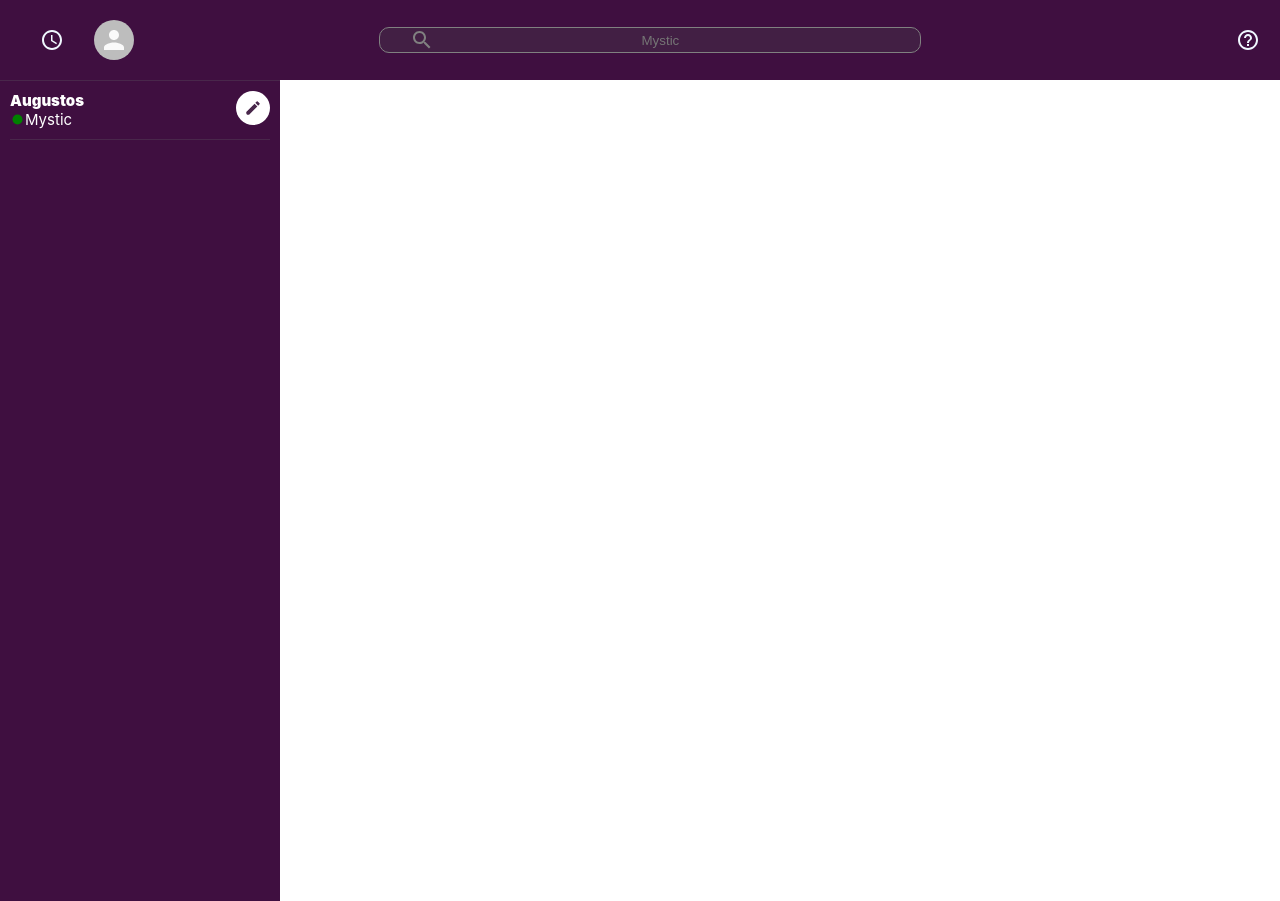
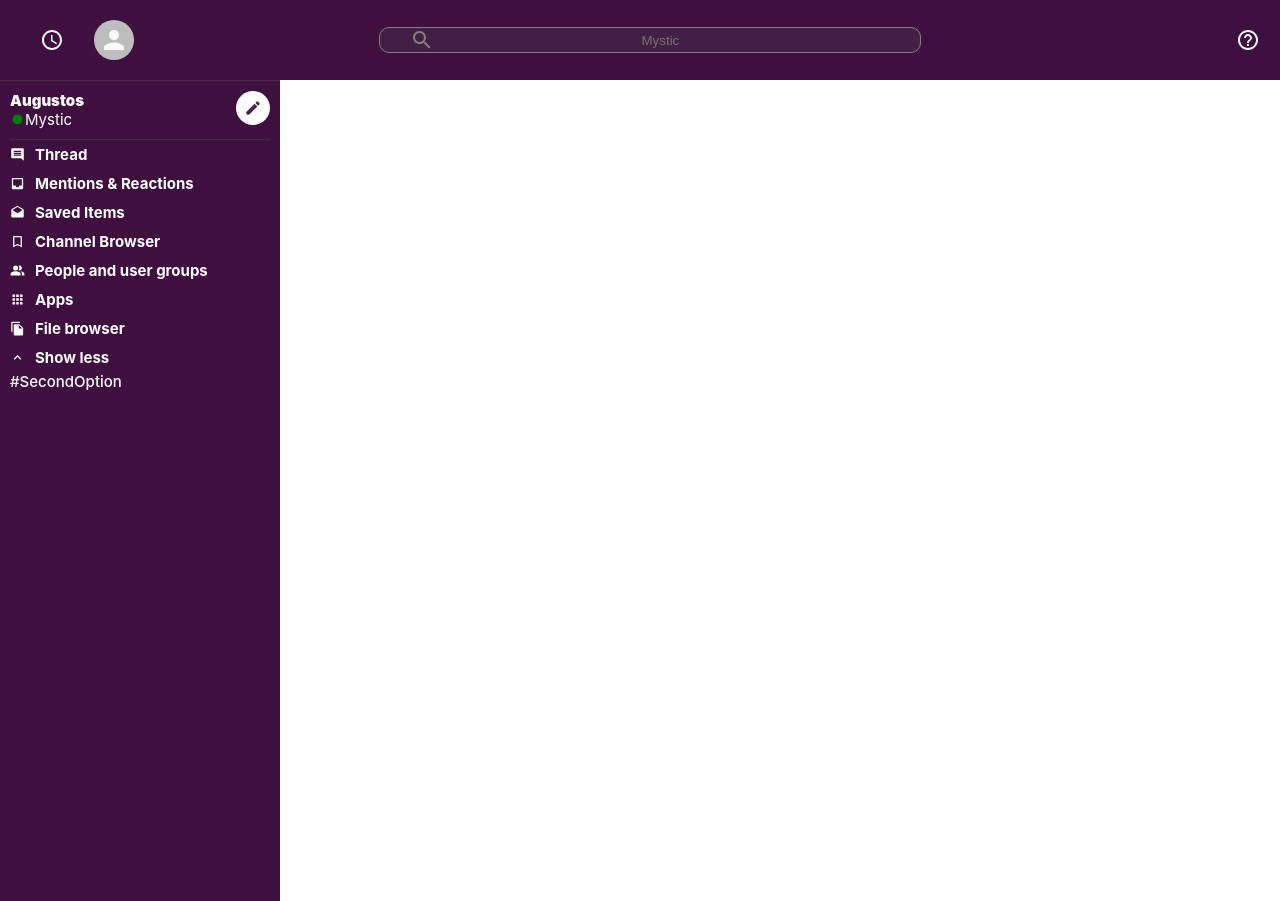
Before and after one commit to mystic001/slack_clone_react, a React (Create React App) app: page / in a window 1280 px wide. Built offline with nearby package versions, Linux system fonts and the light colour scheme.

Commit message:
adding icons

```diff
--- a/src/Sidebar.js
+++ b/src/Sidebar.js
@@ -2,6 +2,18 @@ import React from 'react'
 import "./Sidebar.css";
 import FiberManualRecordIcon from '@material-ui/icons/FiberManualRecord';
 import CreateIcon from '@material-ui/icons/Create';
+import SidebarOption from "./SidebarOption";
+import AccountBalanceIcon from '@material-ui/icons/AccountBalance';
+import CommentIcon from '@material-ui/icons/Comment';
+import InboxIcon from '@material-ui/icons/Inbox';
+import DraftsIcon from '@material-ui/icons/Drafts';
+import BookmarkBorderIcon from '@material-ui/icons/BookmarkBorder';
+import PeopleAltIcon from '@material-ui/icons/PeopleAlt';
+import AppsIcon from '@material-ui/icons/Apps';
+import FileCopyIcon from '@material-ui/icons/FileCopy';
+import ExpandLessIcon from '@material-ui/icons/ExpandLess';
+
+
 function Sidebar() {
     return (
         <div className = "sidebar">
@@ -17,6 +29,16 @@ function Sidebar() {
                 <CreateIcon/>
             </div>
 
+            <SidebarOption Iconname ={CommentIcon} title = "Thread"/>
+            <SidebarOption Iconname ={InboxIcon} title = "Mentions & Reactions"/>
+            <SidebarOption Iconname ={DraftsIcon} title = "Saved Items"/>
+            <SidebarOption Iconname ={BookmarkBorderIcon} title = "Channel Browser"/>
+            <SidebarOption Iconname ={PeopleAltIcon} title = "People and user groups"/>
+            <SidebarOption Iconname ={AppsIcon} title = "Apps"/>
+            <SidebarOption Iconname ={FileCopyIcon} title = "File browser"/>
+            <SidebarOption Iconname ={ExpandLessIcon} title = "Show less"/>
+
+            <SidebarOption title = "SecondOption"/>
         </div>
     )
 }
--- /dev/null
+++ b/src/SidebarOption.css
@@ -0,0 +1,30 @@
+.sideBarOption{
+    cursor: pointer;
+    padding-right: 10px;
+    padding-bottom: 5px;
+}
+
+
+.conAndTitle{
+    display: flex;
+    align-items: center;
+    padding-top: 5px;
+}
+
+.conAndTitle > .MuiSvgIcon-root{
+    font-size: 15px;
+}
+.conAndTitle h3{
+    font-size: 15px;
+    margin-left: 10px;
+}
+
+.titleOnly h3{
+    font-size: 15px;
+    font-weight: 500;
+}
+
+.sideBarOption:hover{
+    background-color: #340e36;
+    opacity: 0.9;
+}
--- /dev/null
+++ b/src/SidebarOption.js
@@ -0,0 +1,31 @@
+import React from 'react';
+import "./SidebarOption.css";
+
+function SidebarOption({Iconname,title}) {
+
+    const Display = ()=>{
+
+            if(Iconname){
+                return (
+                    <div className = "conAndTitle">
+                        <Iconname/>
+                        <h3>{title}</h3>
+                    </div>
+                 );
+            }else{
+                return (
+                    <div className ="titleOnly">
+                        <h3>#{title}</h3>
+                    </div>
+                );
+            }
+
+    }
+    return (
+        <div className = "sideBarOption">
+            <Display/>
+        </div>
+    )
+}
+
+export default SidebarOption
```
Also changed, not shown: 2 other files (tests, documents, lock files or other folders).
